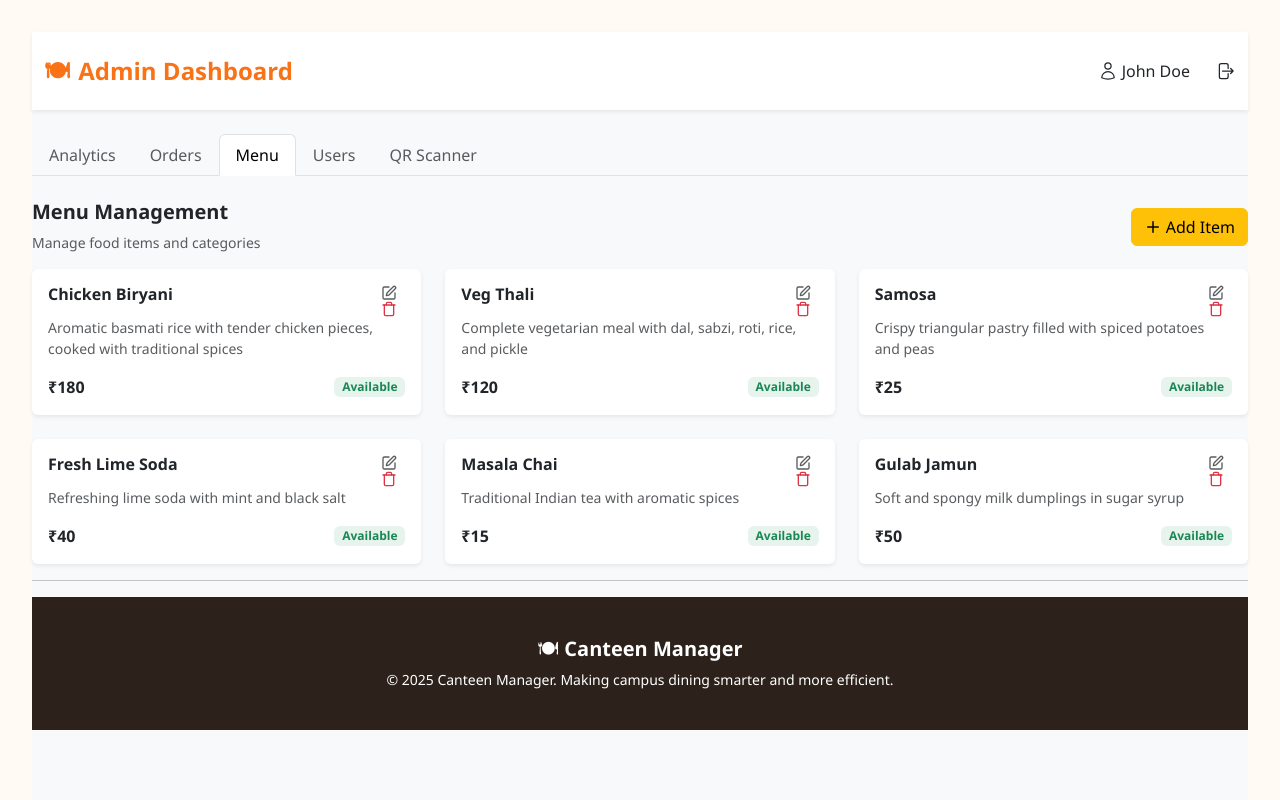
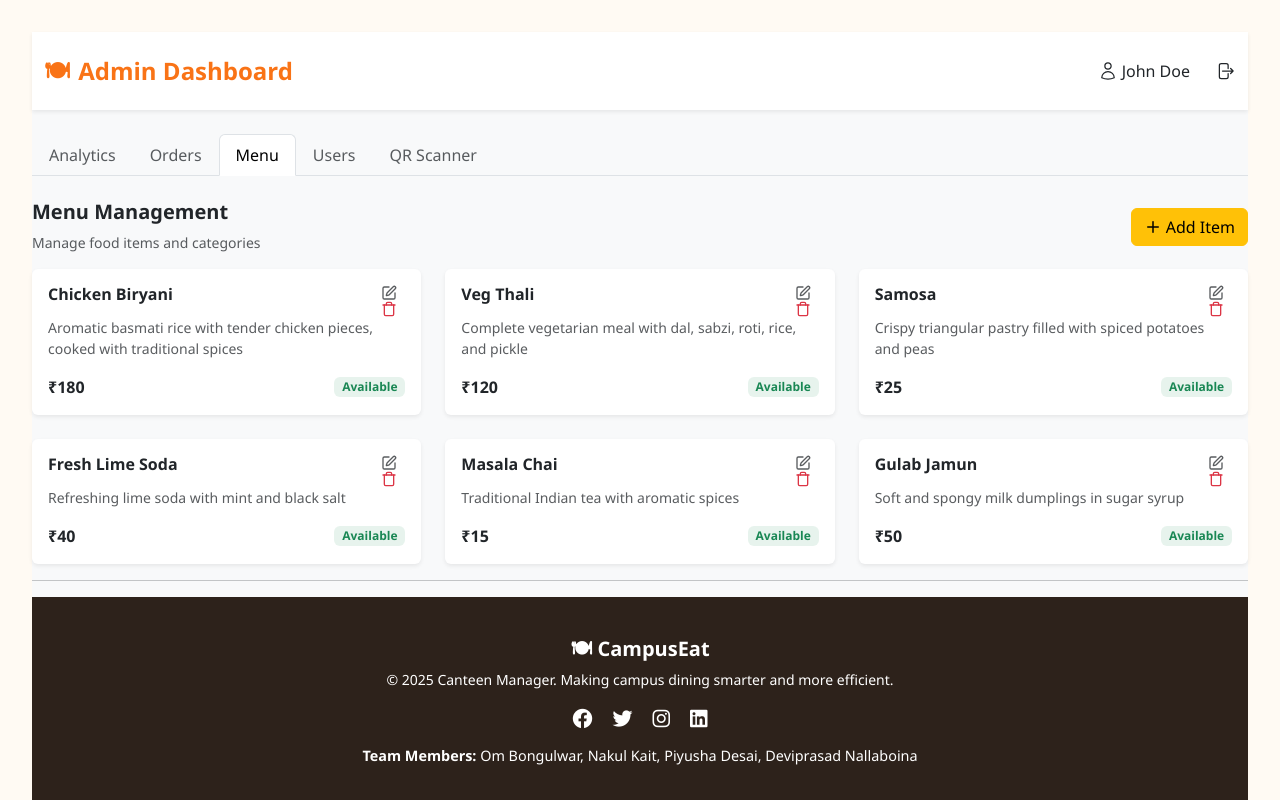
Before and after one commit to NakulKait/Canteen-Management-System, a React (Vite) app in the folder Frontend/my-react-app/: page /admin-dashboard in a window 1280 px wide. Built offline with nearby package versions, Linux system fonts and the light colour scheme.

Commit message:
Changes Done in Footer

```diff
--- a/Frontend/my-react-app/index.html
+++ b/Frontend/my-react-app/index.html
@@ -5,6 +5,11 @@
     <link rel="icon" type="image/svg+xml" href="/public/logo.png" />
     <link href="/src/index.css" rel="stylesheet" />
     <meta name="viewport" content="width=device-width, initial-scale=1.0" />
+    <link
+      rel="stylesheet"
+      href="https://cdnjs.cloudflare.com/ajax/libs/font-awesome/6.4.0/css/all.min.css"
+    />
+
     <title>Canteen Management System</title>
   </head>
   <body>
--- a/Frontend/my-react-app/src/Components/Footer.jsx
+++ b/Frontend/my-react-app/src/Components/Footer.jsx
@@ -2,25 +2,62 @@ import React from "react";
 
 function Footer() {
   return (
-    <div>
-      <section
-        style={{
-          backgroundColor: "#2d221b",
-          color: "white",
-          padding: "40px 0",
-        }}
+    <footer
+      style={{ backgroundColor: "#2d221b", color: "white", padding: "40px 0" }}
     >
       <div className="container text-center">
         <h5>
-            🍽 <strong>Canteen Manager</strong>
+          🍽 <strong>CampusEat</strong>
         </h5>
-          <p className="small mb-0">
+
+        <p className="small mb-3">
           © {new Date().getFullYear()} Canteen Manager. Making campus dining
           smarter and more efficient.
         </p>
+
+        <div style={{ marginBottom: "15px" }}>
+          <a
+            href="https://facebook.com"
+            target="_blank"
+            rel="noopener noreferrer"
+            style={{ color: "white", margin: "0 10px" }}
+          >
+            <i className="fab fa-facebook fa-lg"></i>
+          </a>
+          <a
+            href="https://twitter.com"
+            target="_blank"
+            rel="noopener noreferrer"
+            style={{ color: "white", margin: "0 10px" }}
+          >
+            <i className="fab fa-twitter fa-lg"></i>
+          </a>
+          <a
+            href="https://instagram.com"
+            target="_blank"
+            rel="noopener noreferrer"
+            style={{ color: "white", margin: "0 10px" }}
+          >
+            <i className="fab fa-instagram fa-lg"></i>
+          </a>
+          <a
+            href="https://linkedin.com"
+            target="_blank"
+            rel="noopener noreferrer"
+            style={{ color: "white", margin: "0 10px" }}
+          >
+            <i className="fab fa-linkedin fa-lg"></i>
+          </a>
         </div>
-      </section>
+
+        <div>
+          <p style={{ fontSize: "0.9rem", margin: 0 }}>
+            <strong>Team Members:</strong> Om Bongulwar, Nakul Kait, Piyusha
+            Desai, Deviprasad Nallaboina
+          </p>
         </div>
+      </div>
+    </footer>
   );
 }
 
```
Lines whose indentation alone changed are shown as unchanged.
